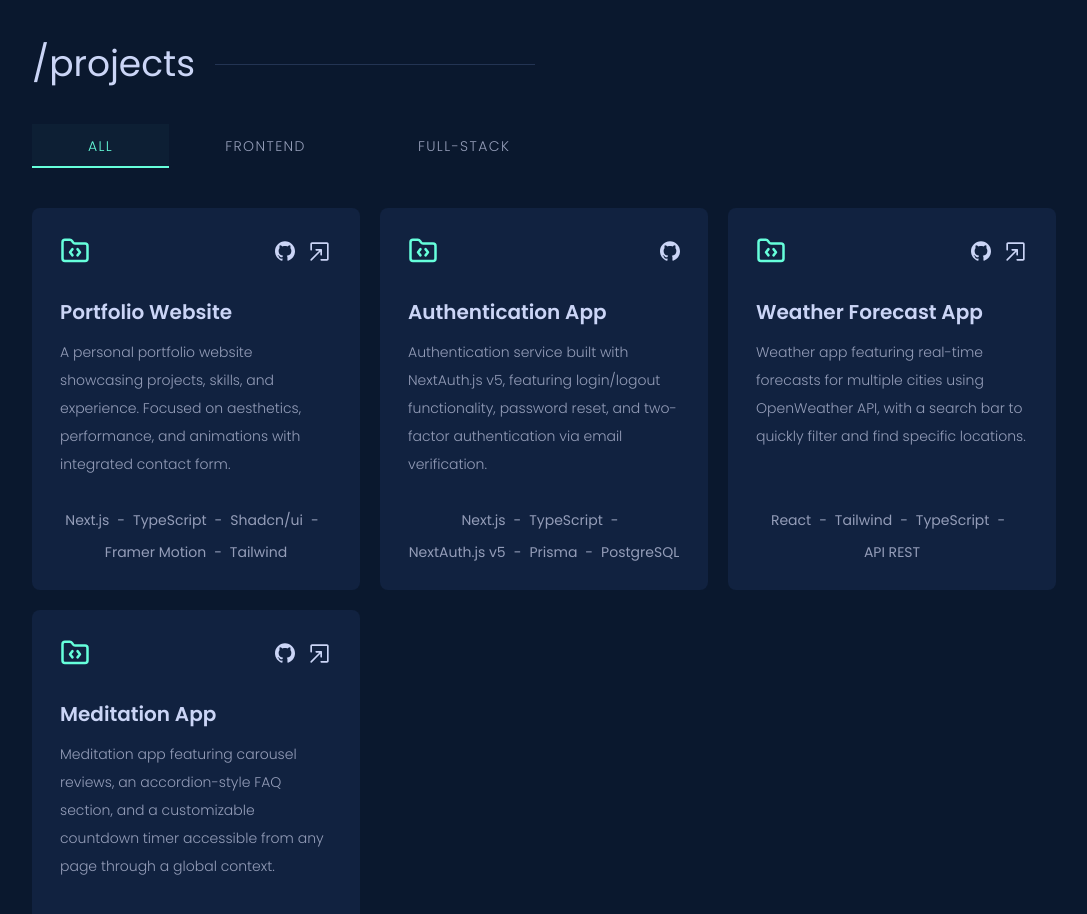
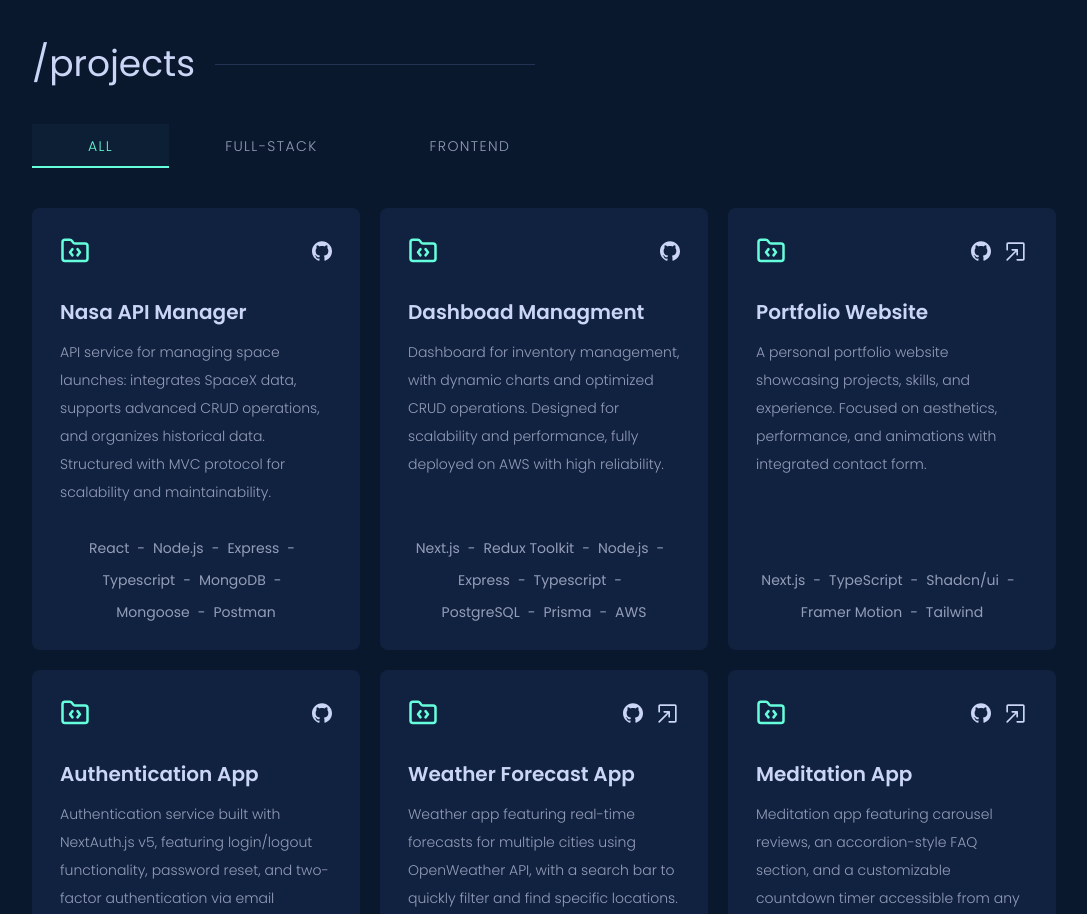
Before and after one commit to DavideAvagnano/portfolio-website, a Next.js app: page / in a window 1280 px wide. Shown: the part 1960-2874 px from the top of the page, without its empty margins (96-1183 px from the left). Built offline with nearby package versions, Linux system fonts and the light colour scheme; no server answers; what tailwindcss-motion would draw is missing.

Commit message:
Aggiunti due progetti

```diff
--- a/data/projects-data.ts
+++ b/data/projects-data.ts
@@ -1,4 +1,40 @@
 export const projectsData = [
+  {
+    title: "Nasa API Manager",
+    description:
+      "API service for managing space launches: integrates SpaceX data, supports advanced CRUD operations, and organizes historical data. Structured with MVC protocol for scalability and maintainability.",
+    tags: [
+      "React",
+      "Node.js",
+      "Express",
+      "Typescript",
+      "MongoDB",
+      "Mongoose",
+      "Postman",
+    ],
+    demoUrl: "",
+    gitHubUrl: "https://github.com/DavideAvagnano/nasa-project",
+    category: "full-stack",
+  },
+  {
+    title: "Dashboad Managment",
+    description:
+      "Dashboard for inventory management, with dynamic charts and optimized CRUD operations. Designed for scalability and performance, fully deployed on AWS with high reliability.",
+    tags: [
+      "Next.js",
+      "Redux Toolkit",
+      "Node.js",
+      "Express",
+      "Typescript",
+      "PostgreSQL",
+      "Prisma",
+      "AWS",
+    ],
+    demoUrl: "",
+    gitHubUrl:
+      "https://github.com/DavideAvagnano/inventory-managment-dashboard",
+    category: "full-stack",
+  },
   {
     title: "Portfolio Website",
     description:
```
